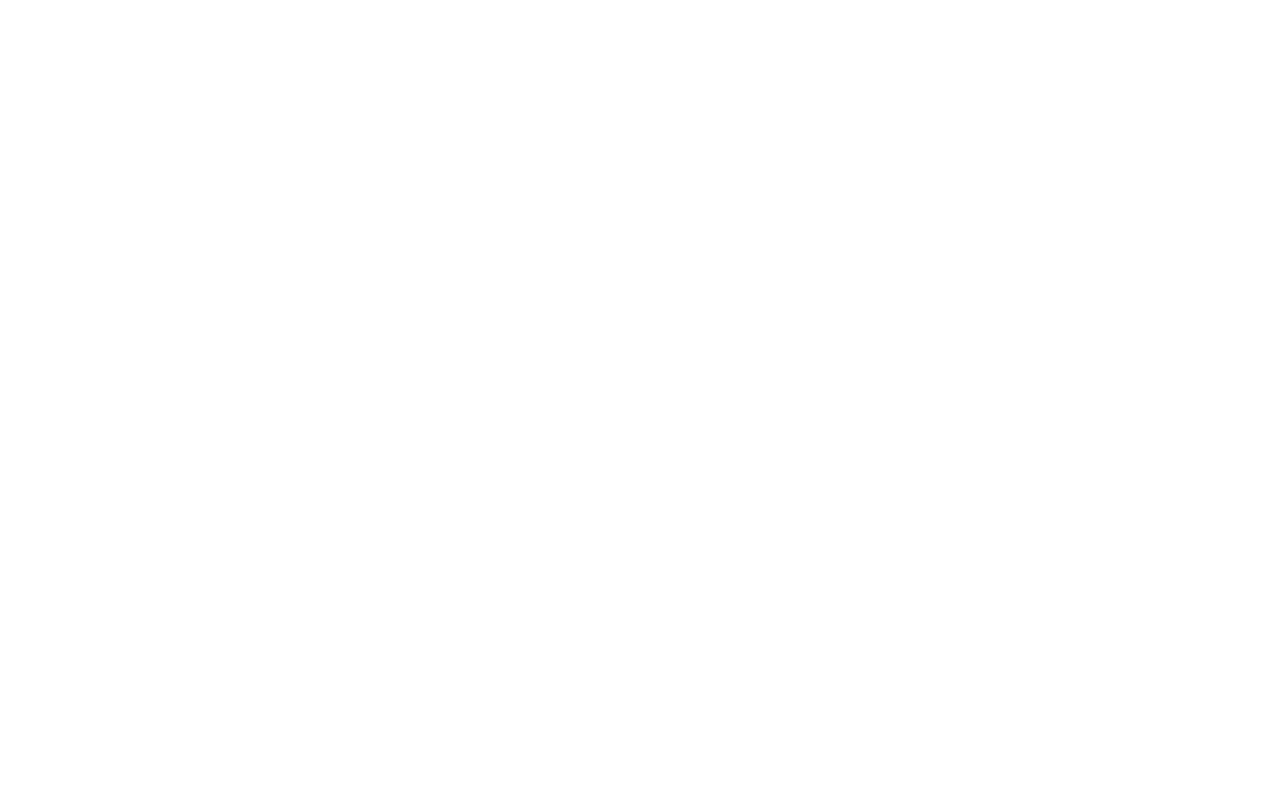
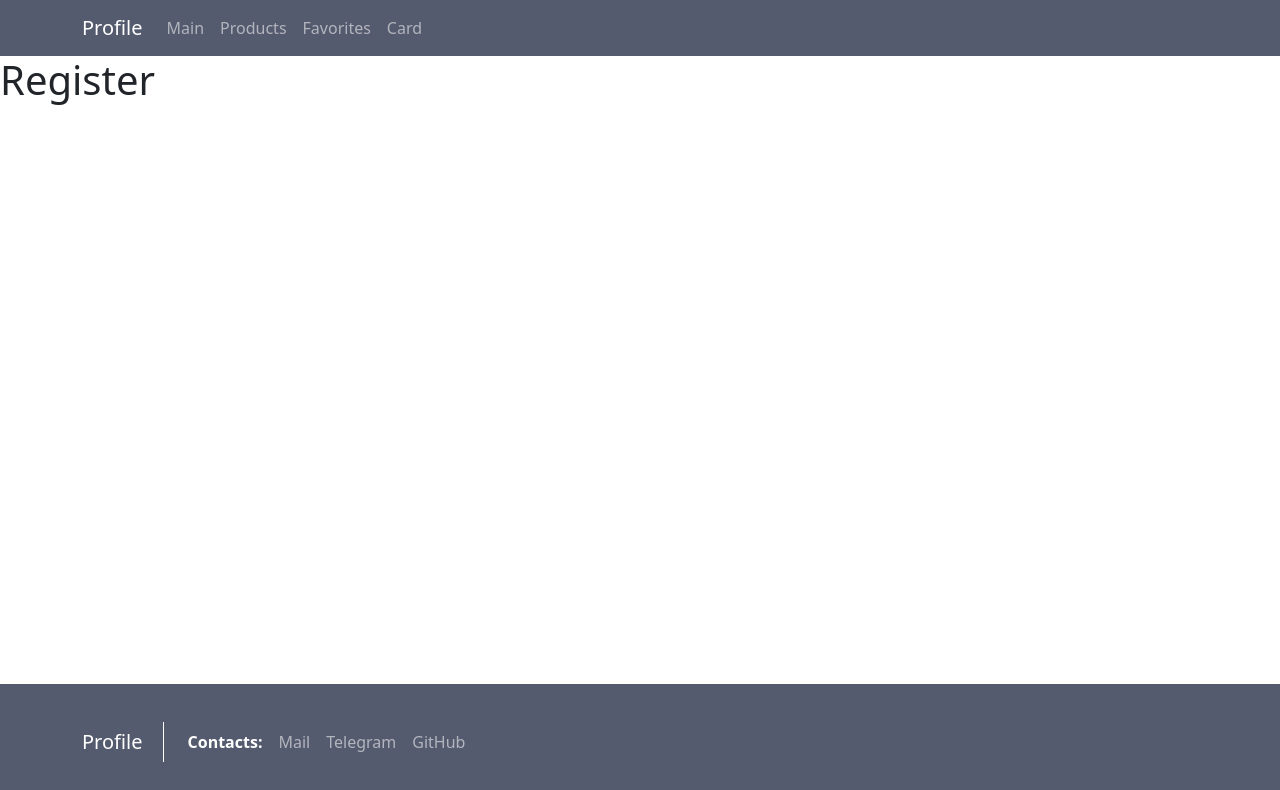
Before and after one commit to FelikMine/WEBDEV, a React (Vite) app: page /register in a window 1280 px wide. Before the commit this address had no page. Shown: the top 790 px of the page. Built offline with nearby package versions, Linux system fonts and the light colour scheme.

Commit message:
add routes for login and register (private route)

```diff
--- /dev/null
+++ b/src/components/PrivateRoute.tsx
@@ -0,0 +1,12 @@
+import { Navigate } from 'react-router-dom';
+
+interface PrivateRouteProps {
+    children: React.ReactNode;
+}
+
+const PrivateRoute : React.FC<PrivateRouteProps> = ({ children }) => {
+  const token = localStorage.getItem('token');
+  return token ? <>{children}</> : <Navigate to="/login" />;
+};
+
+export default PrivateRoute;
--- a/src/main.tsx
+++ b/src/main.tsx
@@ -5,17 +5,23 @@ import { BrowserRouter, Routes, Route } from "react-router";
 import { store } from './app/store'
 import App from './pages/App.tsx';
 import StartPage from './pages/StartPage.tsx';
-import Card from './pages/Card.tsx';
+import Card from "./pages/Card.tsx";
 import Profile from './pages/Profile.tsx';
 import Favorites from './pages/Favorites.tsx';
+import Login from './pages/Login.tsx';
+import Register from './pages/Register.tsx';
+import PrivateRoute from './components/PrivateRoute.tsx';
 
 createRoot(document.getElementById('root')!).render(
     <Provider store={store}>
         <BrowserRouter>
             <Routes>
-                <Route path="/profile" element={<Profile />} />
+                {/* <Route path="/profile" element={<Profile />} /> */}
                 <Route path="/products" element={<App />} />
+                <Route path="/login" element={<Login />} />
+                <Route path="/register" element={<Register />} />
                 <Route path="/favorites" element={<Favorites />} />
+                <Route path="/profile" element={<PrivateRoute><Profile /></PrivateRoute>} />
                 <Route path="/card" element={<Card />} />
                 <Route path="/main" element={<StartPage />} />
                 <Route path="/" element={<StartPage />} />
--- /dev/null
+++ b/src/pages/Login.tsx
@@ -0,0 +1,16 @@
+import Header from "../components/Header";
+import Footer from "../components/Footer";
+import '../styles/global.css';
+
+export default function Login() {
+
+    return (
+        <>
+        <div id="wrapper">
+            <Header />
+                <h1> Login</h1>
+            <Footer />
+        </div>
+        </>
+    )
+}
--- /dev/null
+++ b/src/pages/Register.tsx
@@ -0,0 +1,16 @@
+import Header from "../components/Header";
+import Footer from "../components/Footer";
+import '../styles/global.css';
+
+export default function Register() {
+
+    return (
+        <>
+        <div id="wrapper">
+            <Header />
+                <h1> Register </h1>
+            <Footer />
+        </div>
+        </>
+    )
+}
```
